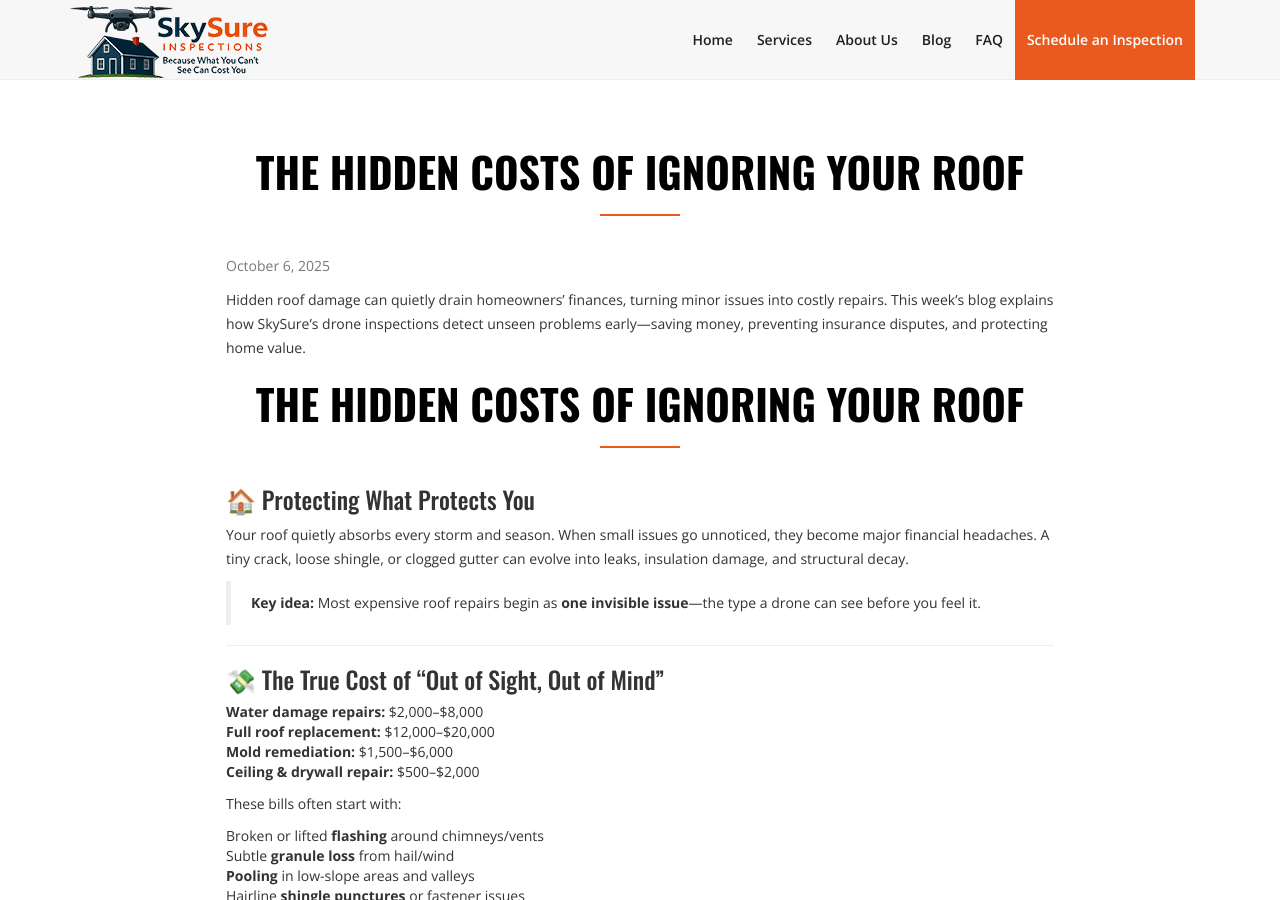
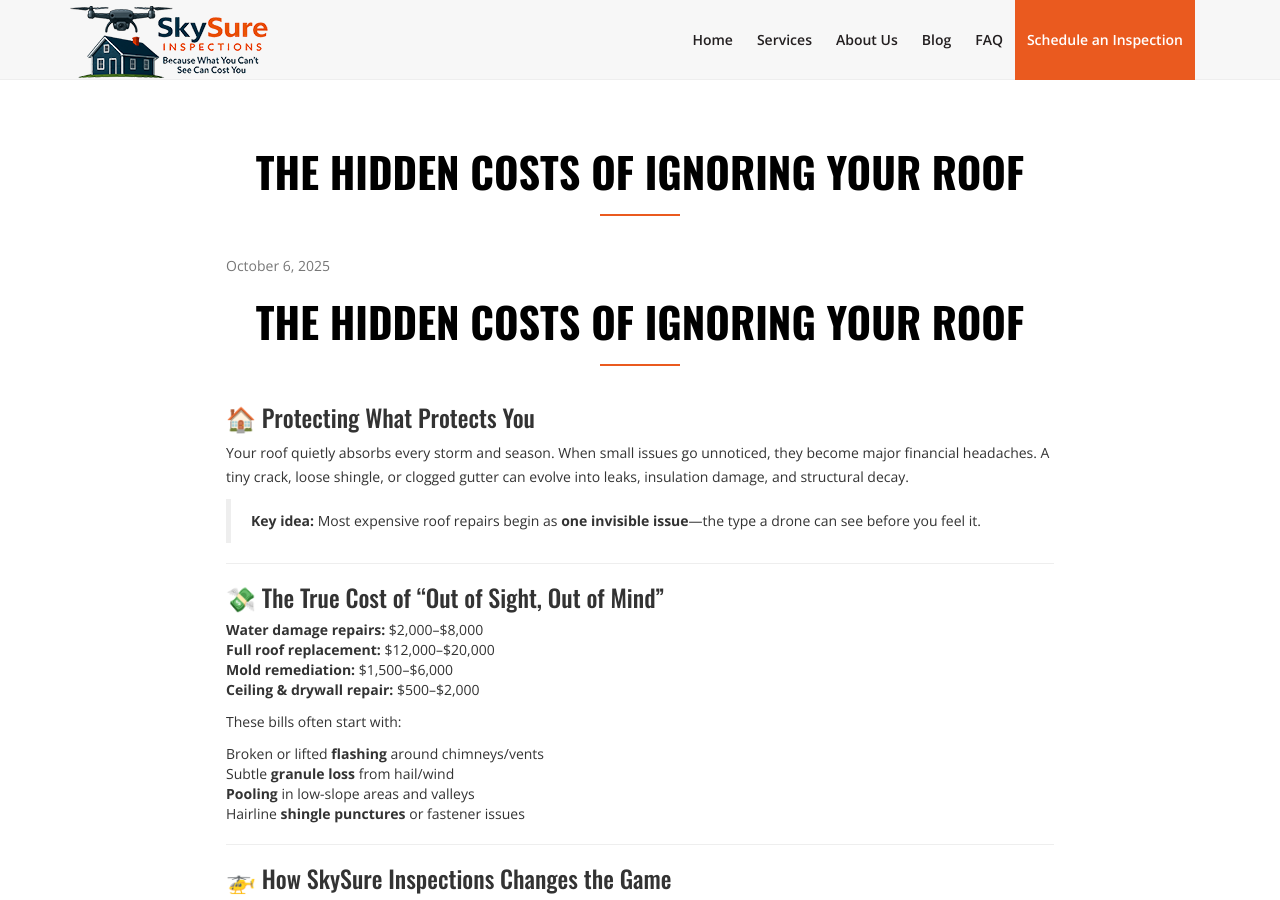
Before and after one commit to ahdworsky/SkySureInspections, a Jekyll site: the page built from _posts/2025-10-06-Hidden Costs.md, in a window 1280 px wide and 900 px high. Built offline with Jekyll 4.4.1, drawn with Linux system fonts in a browser that asks for light colours; nearby versions of some CDN libraries; library files that are not in the unit come from our copies.

Commit message:
Update 2025-10-06-Hidden Costs.md

```diff
--- a/_posts/2025-10-06-Hidden Costs.md
+++ b/_posts/2025-10-06-Hidden Costs.md
@@ -9,9 +9,6 @@ author: SkySure Inspections
 excerpt: "Small, hidden problems become big bills. A quick drone inspection can catch issues early—before they drain your budget."
 permalink: /blog/hidden-costs-of-ignoring-your-roof/
 ---
-
-Hidden roof damage can quietly drain homeowners’ finances, turning minor issues into costly repairs. This week’s blog explains how SkySure’s drone inspections detect unseen problems early—saving money, preventing insurance disputes, and protecting home value.
-<!--more-->
 
 # The Hidden Costs of Ignoring Your Roof
 
```
